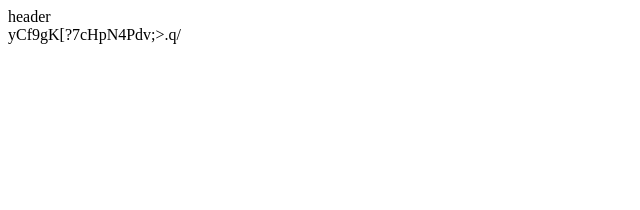
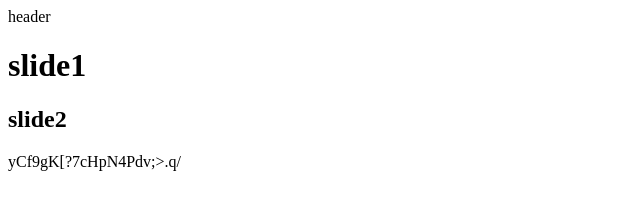
Before and after one commit to ghazaleh-py/git-prozhect, a plain HTML site: page index.html in a window 1280 px wide. Shown: the whole page, without its empty margins (0-640 px from the left). Drawn offline with Linux system fonts and the light colour scheme.

Commit message:
slider created

```diff
--- a/index.html
+++ b/index.html
@@ -9,6 +9,10 @@
    <header>
     header
    </header>
+   <div class="slider">
+    <h1>slide1</h1>
+    <h2>slide2</h2>
+   </div>
 </body>
 </html>
 yCf9gK[?7cHpN4Pdv;>.q/
```
